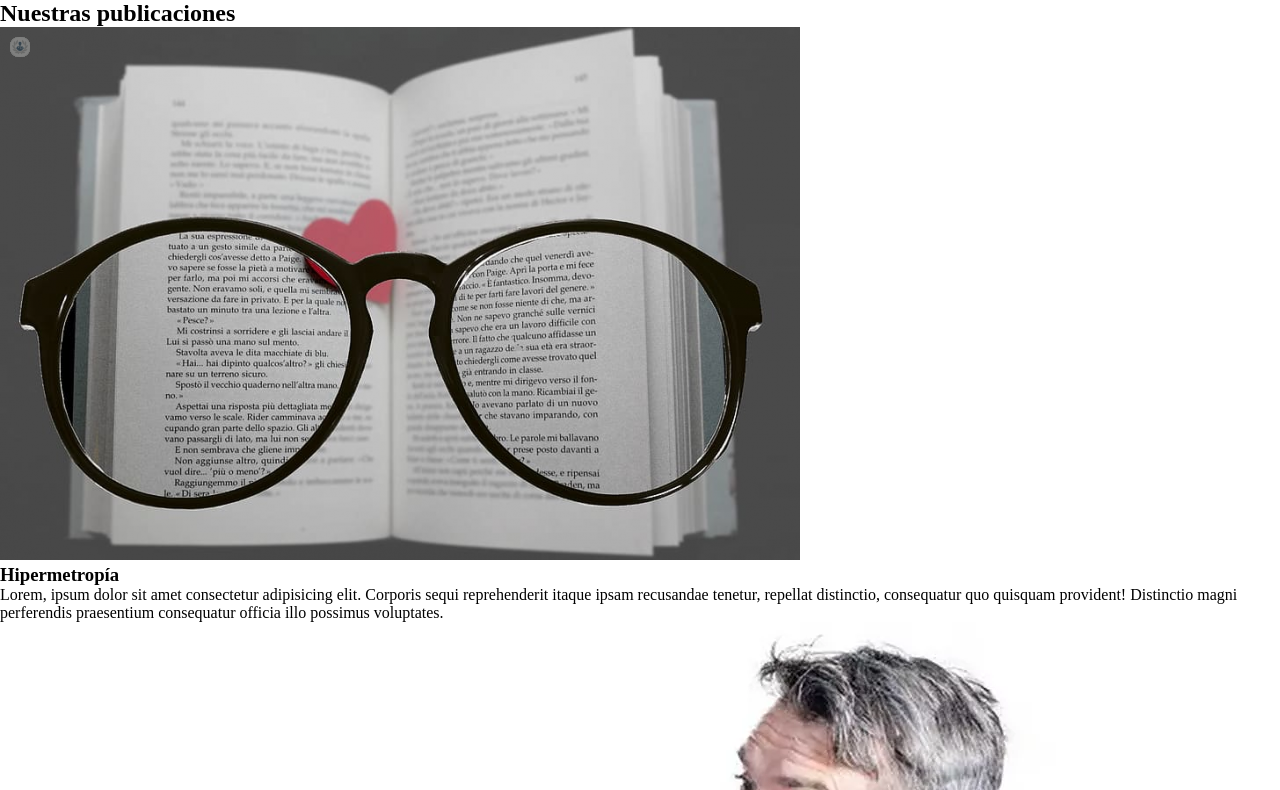
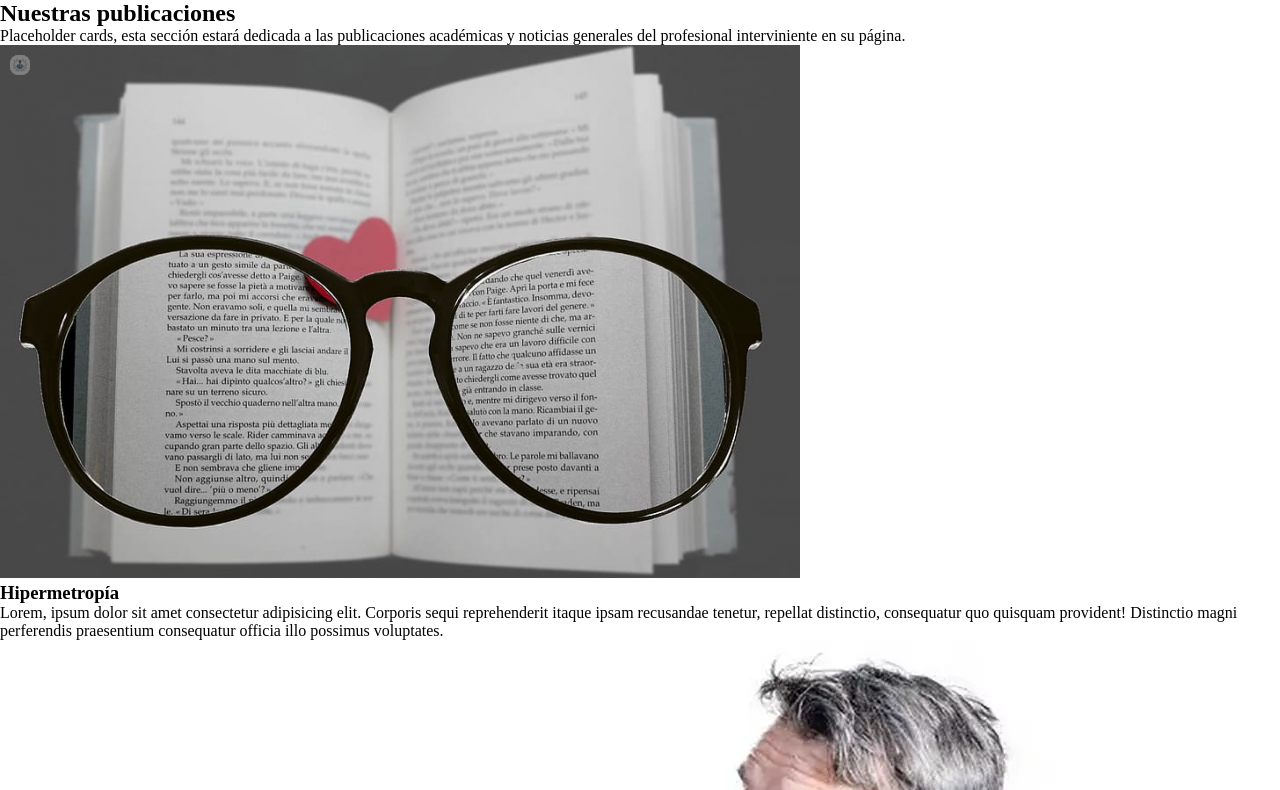
Before and after one commit to JMB-94/JMB-coderhouse, a plain HTML site: page views/noticias.html in a window 1280 px wide. Shown: the part 136-926 px from the top of the page. Drawn offline with Linux system fonts and the light colour scheme; a web font is replaced by a local one.

Commit message:
modified noticias

```diff
--- a/views/noticias.html
+++ b/views/noticias.html
@@ -41,6 +41,7 @@
     <main>
       <section>
       <h2>Nuestras publicaciones</h2>
+      <p>Placeholder cards, esta sección estará dedicada a las publicaciones académicas y noticias generales del profesional interviniente en su página. </p>
       <section id= "cards" class="cards">
         <article>
           <picture>
```
